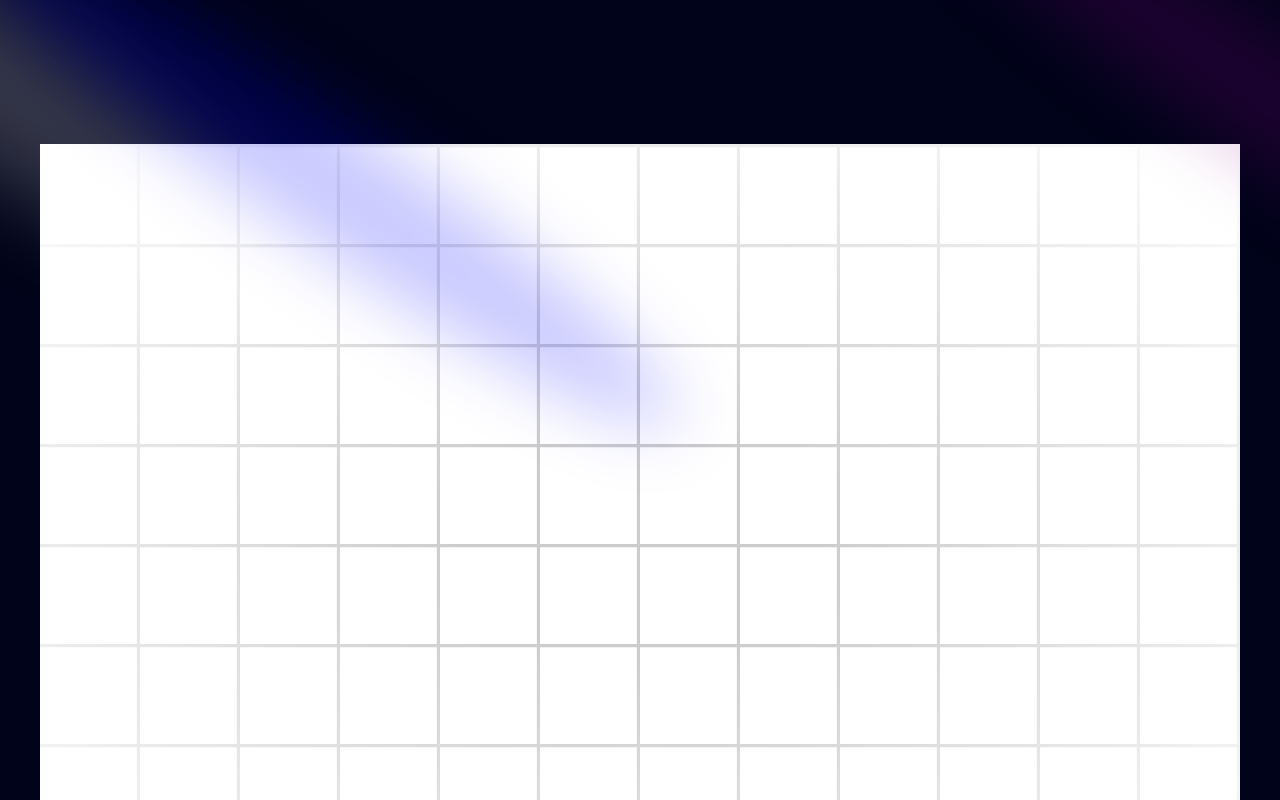
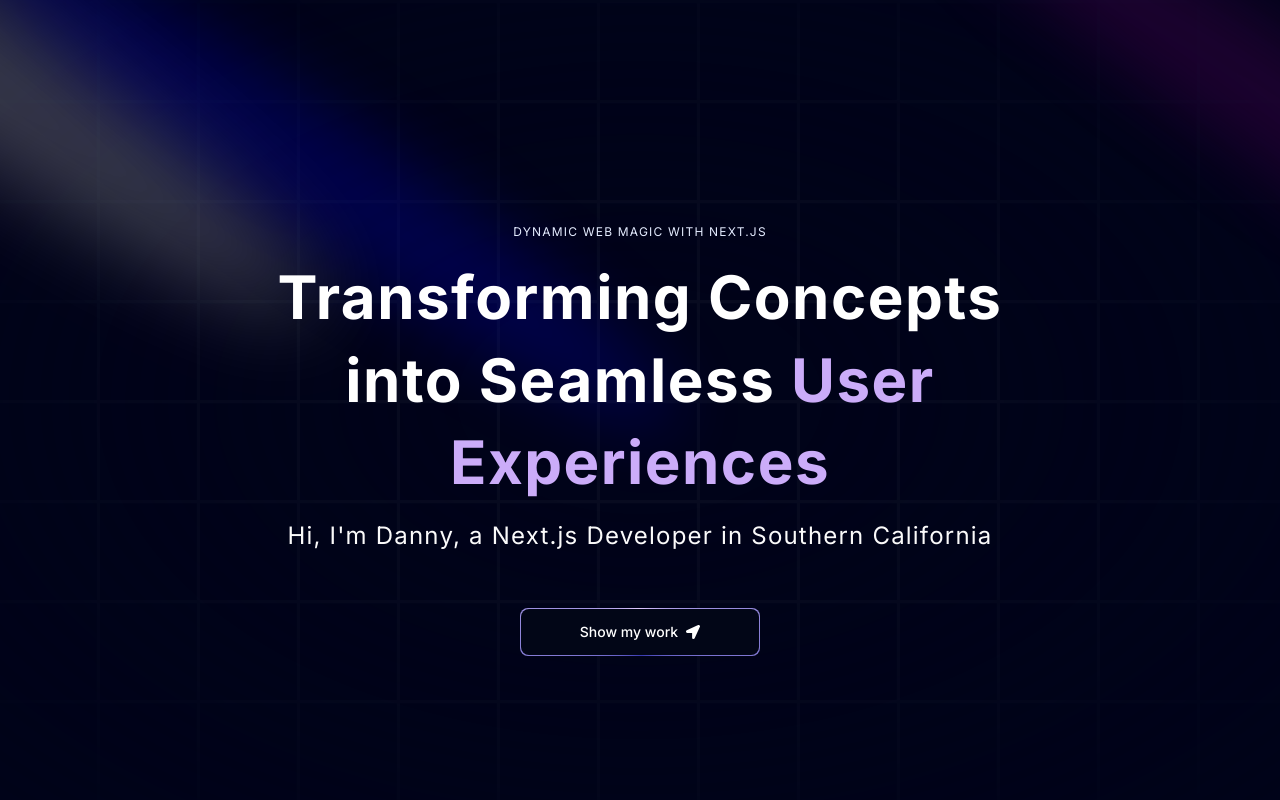
Before and after one commit to d-zucho/next_framer_portfolio, a Next.js app: page / in a window 1280 px wide. Shown: the top 800 px of the page. Built offline with nearby package versions, Linux system fonts and the light colour scheme.

Commit message:
add hero section with effects

```diff
--- a/package.json
+++ b/package.json
@@ -16,6 +16,8 @@
     "next-themes": "^0.3.0",
     "react": "^18",
     "react-dom": "^18",
+    "react-element-to-jsx-string": "^15.0.0",
+    "react-icons": "^5.2.1",
     "tailwind-merge": "^2.3.0"
   },
   "devDependencies": {
--- a/src/app/layout.tsx
+++ b/src/app/layout.tsx
@@ -1,22 +1,32 @@
-import type { Metadata } from "next";
-import { Inter } from "next/font/google";
-import "./globals.css";
+import type { Metadata } from 'next'
+import { Inter } from 'next/font/google'
+import './globals.css'
+import { ThemeProvider } from '@/components/theme.provider'
 
-const inter = Inter({ subsets: ["latin"] });
+const inter = Inter({ subsets: ['latin'] })
 
 export const metadata: Metadata = {
-  title: "Create Next App",
-  description: "Generated by create next app",
-};
+  title: 'Create Next App',
+  description: 'Generated by create next app',
+}
 
 export default function RootLayout({
   children,
 }: Readonly<{
-  children: React.ReactNode;
+  children: React.ReactNode
 }>) {
   return (
-    <html lang="en">
-      <body className={inter.className}>{children}</body>
+    <html lang='en'>
+      <body className={inter.className}>
+        <ThemeProvider
+          attribute='class'
+          defaultTheme='dark'
+          enableSystem
+          disableTransitionOnChange
+        >
+          {children}
+        </ThemeProvider>
+      </body>
     </html>
-  );
+  )
 }
--- a/src/app/page.tsx
+++ b/src/app/page.tsx
@@ -1,9 +1,20 @@
 import Hero from '@/components/Hero'
+import { FloatingNav } from '@/components/ui/FloatingNav'
+import { FaHome } from 'react-icons/fa'
+// import { navItems } from '@/data'
+
+export const NAVITEMS = [
+  { name: 'About', link: '#about', icon: <FaHome /> },
+  // { name: 'Projects', link: '#projects' },
+  // { name: 'Testimonials', link: '#testimonials' },
+  // { name: 'Contact', link: '#contact' },
+]
 
 export default function Home() {
   return (
     <main className='relative bg-black-100 flex justify-center items-center flex-col overflow-hidden mx-auto sm:px-10 px-5'>
       <div className='max-w-7xl w-full'>
+        <FloatingNav navItems={NAVITEMS} />
         <Hero />
       </div>
     </main>
--- a/src/components/Hero.tsx
+++ b/src/components/Hero.tsx
@@ -1,4 +1,7 @@
+import { FaLocationArrow } from 'react-icons/fa'
+import MagicButton from './ui/MagicButton'
 import { Spotlight } from './ui/Spotlight'
+import { TextGenerateEffect } from './ui/TextGenerateEffect'
 
 const Hero = () => {
   return (
@@ -15,10 +18,34 @@
         <Spotlight className='top-28 left-80 h-[80vh] w-[50vw]' fill='blue' />
       </div>
 
-      <div className='h-screen w-full dark:bg-black-100 bg-white  dark:bg-grid-white/[0.3] bg-grid-black/[0.2] relative flex items-center justify-center'>
+      {/* GRID START */}
+      <div className='h-screen w-full dark:bg-black-100 bg-white  dark:bg-grid-white/[0.03] bg-grid-black/[0.2] absolute top-0 left-0 flex items-center justify-center'>
         {/* Radial gradient for the container to give a faded look */}
         <div className='absolute pointer-events-none inset-0 flex items-center justify-center dark:bg-black-100 bg-white [mask-image:radial-gradient(ellipse_at_center,transparent_20%,black)]' />
+      </div>
+      {/* GRID END */}
 
+      <div className='flex justify-center relative my-20 z-10'>
+        <div className='max-w-[89vw] md:max-w-2xl lg:max-w-[60vw] flex flex-col items-center justify-center'>
+          <h2 className='uppercase tracking-widest text-xs text-center text-blue-100 max-w-80'>
+            Dynamic Web Magic with Next.js
+          </h2>
+
+          <TextGenerateEffect
+            className='text-center text-[40px] md:text-5xl lg:text-6xl'
+            words='Transforming Concepts into Seamless User Experiences'
+          />
+          <p className='text-center md:tracking-wider mb-4 text-sm md:text-lg lg:text-2xl'>
+            Hi, I&apos;m Danny, a Next.js Developer in Southern California
+          </p>
+          <a href='/about'>
+            <MagicButton
+              title='Show my work'
+              icon={<FaLocationArrow />}
+              position='right'
+            />
+          </a>
+        </div>
       </div>
     </div>
   )
--- /dev/null
+++ b/src/components/ui/FloatingNav.tsx
@@ -0,0 +1,82 @@
+'use client'
+import React, { useState } from 'react'
+import {
+  motion,
+  AnimatePresence,
+  useScroll,
+  useMotionValueEvent,
+} from 'framer-motion'
+import { cn } from '@/utils/cn'
+import Link from 'next/link'
+
+export const FloatingNav = ({
+  navItems,
+  className,
+}: {
+  navItems: {
+    name: string
+    link: string
+    icon?: JSX.Element
+  }[]
+  className?: string
+}) => {
+  const { scrollYProgress } = useScroll()
+
+  const [visible, setVisible] = useState(false)
+
+  useMotionValueEvent(scrollYProgress, 'change', (current) => {
+    // Check if current is not undefined and is a number
+    if (typeof current === 'number') {
+      let direction = current! - scrollYProgress.getPrevious()!
+
+      if (scrollYProgress.get() < 0.05) {
+        setVisible(false)
+      } else {
+        if (direction < 0) {
+          setVisible(true)
+        } else {
+          setVisible(false)
+        }
+      }
+    }
+  })
+
+  return (
+    <AnimatePresence mode='wait'>
+      <motion.div
+        initial={{
+          opacity: 1,
+          y: -100,
+        }}
+        animate={{
+          y: visible ? 0 : -100,
+          opacity: visible ? 1 : 0,
+        }}
+        transition={{
+          duration: 0.2,
+        }}
+        className={cn(
+          'flex max-w-fit  fixed top-10 inset-x-0 mx-auto border border-transparent dark:border-white/[0.2] rounded-full dark:bg-black bg-white shadow-[0px_2px_3px_-1px_rgba(0,0,0,0.1),0px_1px_0px_0px_rgba(25,28,33,0.02),0px_0px_0px_1px_rgba(25,28,33,0.08)] z-[5000] pr-2 pl-8 py-2  items-center justify-center space-x-4',
+          className
+        )}
+      >
+        {navItems.map((navItem: any, idx: number) => (
+          <Link
+            key={`link=${idx}`}
+            href={navItem.link}
+            className={cn(
+              'relative dark:text-neutral-50 items-center flex space-x-1 text-neutral-600 dark:hover:text-neutral-300 hover:text-neutral-500'
+            )}
+          >
+            <span className='block sm:hidden'>{navItem.icon}</span>
+            <span className='hidden sm:block text-sm'>{navItem.name}</span>
+          </Link>
+        ))}
+        <button className='border text-sm font-medium relative border-neutral-200 dark:border-white/[0.2] text-black dark:text-white px-4 py-2 rounded-full'>
+          <span>Login</span>
+          <span className='absolute inset-x-0 w-1/2 mx-auto -bottom-px bg-gradient-to-r from-transparent via-blue-500 to-transparent  h-px' />
+        </button>
+      </motion.div>
+    </AnimatePresence>
+  )
+}
--- /dev/null
+++ b/src/components/ui/MagicButton.tsx
@@ -0,0 +1,35 @@
+import { cn } from '@/utils/cn'
+import React from 'react'
+
+interface MagicButtonProps {
+  title: string
+  icon?: React.ReactNode
+  position?: 'left' | 'right'
+  handleClick?: () => void
+  otherClasses?: string
+}
+
+const MagicButton = ({
+  title,
+  otherClasses,
+  position,
+  icon,
+}: MagicButtonProps) => {
+  return (
+    <button className='relative inline-flex h-12 w-full overflow-hidden rounded-lg p-[1px] focus:outline-none md:w-60 md:mt-10'>
+      <span className='absolute inset-[-1000%] animate-[spin_2s_linear_infinite] bg-[conic-gradient(from_90deg_at_50%_50%,#E2CBFF_0%,#393BB2_50%,#E2CBFF_100%)]' />
+      <span
+        className={cn(
+          'inline-flex h-full w-full cursor-pointer items-center justify-center rounded-lg bg-slate-950 px-7 text-sm font-medium text-white backdrop-blur-3xl gap-2',
+          otherClasses
+        )}
+      >
+        {position === 'left' && icon}
+        {title}
+        {position === 'right' && icon}
+      </span>
+    </button>
+  )
+}
+
+export default MagicButton
--- /dev/null
+++ b/src/components/ui/TextGenerateEffect.tsx
@@ -0,0 +1,56 @@
+'use client'
+import { useEffect } from 'react'
+import { motion, stagger, useAnimate } from 'framer-motion'
+import { cn } from '@/utils/cn'
+
+export const TextGenerateEffect = ({
+  words,
+  className,
+}: {
+  words: string
+  className?: string
+}) => {
+  const [scope, animate] = useAnimate()
+  let wordsArray = words.split(' ')
+  useEffect(() => {
+    animate(
+      'span',
+      {
+        opacity: 1,
+      },
+      {
+        duration: 2,
+        delay: stagger(0.2),
+      }
+    )
+  }, [scope.current])
+
+  const renderWords = () => {
+    return (
+      <motion.div ref={scope}>
+        {wordsArray.map((word, idx) => {
+          return (
+            <motion.span
+              key={word + idx}
+              className={`${
+                idx > 3 ? 'text-purple' : ' dark:text-white text-black'
+              } opacity-0`}
+            >
+              {word}{' '}
+            </motion.span>
+          )
+        })}
+      </motion.div>
+    )
+  }
+
+  return (
+    <div className={cn('font-bold', className)}>
+      <div className='my-4'>
+        <div className=' dark:text-white text-black leading-snug tracking-wide'>
+          {renderWords()}
+        </div>
+      </div>
+    </div>
+  )
+}
```
Also changed, not shown: 1 other file (tests, documents, lock files or other folders).
